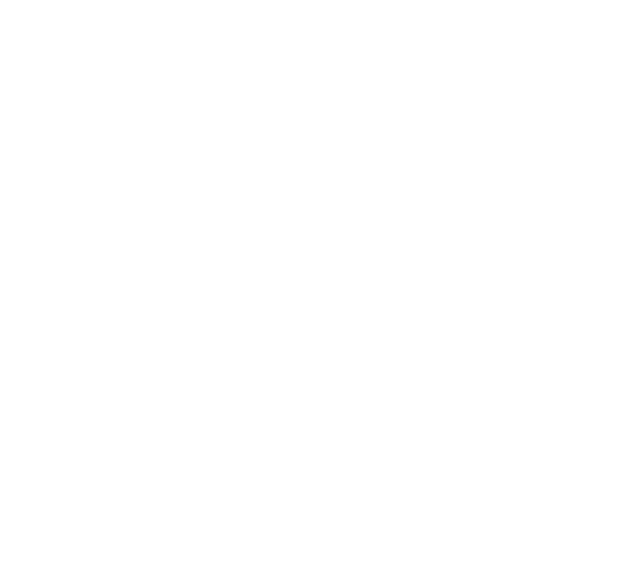
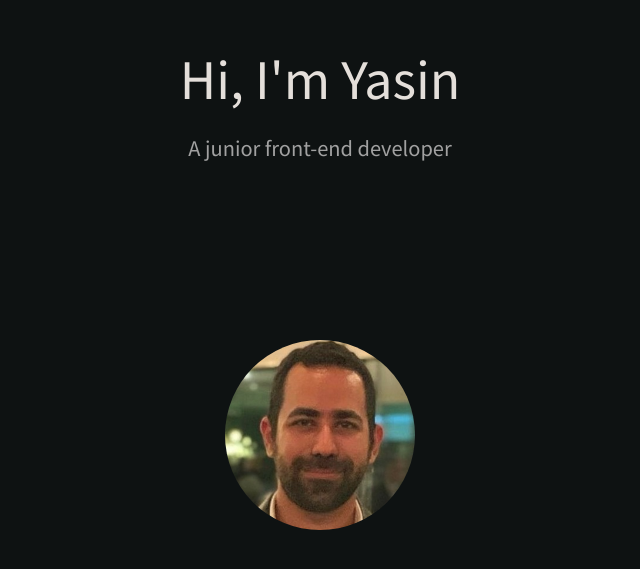
Before and after one commit to nysezgin/portfolio, a React (Create React App) app: page / in a window 1280 px wide. Shown: the part 113-682 px from the top of the page, without its empty margins (320-960 px from the left). Built offline with nearby package versions, Linux system fonts and the light colour scheme.

Commit message:
initial setup
first context (intro page), some general design

```diff
--- a/src/App.js
+++ b/src/App.js
@@ -1,11 +1,14 @@
-import './reset.css';
-import './App.scss';
+import "./reset.css";
+import "./App.scss";
+import Header from "./components/Header"
+import Main from "./components/Main"
 
 function App() {
   return (
-    <div className="App">
-
-    </div>
+    <>
+      <Header />
+      <Main />
+    </>
   );
 }
 
--- a/src/App.scss
+++ b/src/App.scss
@@ -1,9 +1,138 @@
+@import url("https://fonts.googleapis.com/css2?family=Source+Sans+Pro&display=swap");
+
+//// Variables
+
+// Colors
+
+$color-rich-black: #0e1212; //background
+$color-dark-orange: #ff9011; //links
+$color-quick-silver: #a1a1a1; //info text
+$color-timberwolf: #e4dfda; //title
+
+// Font Size
+
+$font-size-medium: 1.4rem; //info text
+$font-size-large: 1.8rem; //title
+
+//// Extends
+
+%portfolio-section {
+  display: grid;
+  justify-items: center;
+  row-gap: 20px;
+  min-height: 100vh;
+}
+
+%portfolio-section-title {
+  color: $color-timberwolf;
+  align-self: flex-end;
+}
+
+%portfolio-section-info {
+  color: $color-quick-silver;
+  font-size: $font-size-medium;
+}
+
+%menu__bar {
+  background-color: $color-timberwolf;
+  border-radius: 80px;
+  width: 35px;
+  height: 5px;
+  margin: 6px 0;
+  transition: transform 0.3s ease;
+}
+
 //// General
 
-html, body {
+html {
+  scroll-behavior: smooth;
+}
+
+html,
+body {
   height: 100%;
 }
 
 #root {
   min-height: 100%;
+  background: $color-rich-black;
+  font-family: "Source Sans Pro", sans-serif;
 }
+
+//// Header
+
+header {
+  position: fixed;
+  display: grid;
+  grid-template-columns: auto auto;
+  background-color: black;
+  padding: 10px 15px;
+  width: 100%;
+  z-index: 99;
+  box-shadow: rgba(50, 50, 93, 0.25) 0px 13px 27px -5px,
+    rgba(0, 0, 0, 0.3) 0px 8px 16px -8px;
+}
+
+// Logo
+
+.logo {
+  font-size: 25px;
+  color: $color-timberwolf;
+  justify-self: baseline;
+}
+
+// Menu
+
+.menu {
+  justify-self: end;
+  cursor: pointer;
+
+  &__bar-1 {
+    @extend %menu__bar;
+    &--active {
+      transform: rotate(-45deg) translate(-9px, 6px);
+    }
+  }
+
+    &__bar-2 {
+    @extend %menu__bar;
+    &--active {
+      opacity: 0;
+    }
+  }
+
+   &__bar-3 {
+    @extend %menu__bar;
+    &--active {
+      transform: rotate(45deg) translate(-8px, -8px);
+    }
+  }
+}
+
+// Navbar
+
+.navbar {
+
+}
+
+//// Main
+
+// Intro
+
+.intro {
+  @extend %portfolio-section;
+
+  &__title {
+    @extend %portfolio-section-title;
+    font-size: 3.5rem;
+  }
+
+  &__info {
+    @extend %portfolio-section-info;
+  }
+
+  &__image {
+    border-radius: 50%;
+    width: 190px;
+  }
+}
--- /dev/null
+++ b/src/components/Main.js
@@ -0,0 +1,10 @@
+import React from 'react'
+import Intro from "./main/Intro"
+
+export default function Main() {
+    return (
+      <main>
+        <Intro />
+      </main>
+    );
+}
--- /dev/null
+++ b/src/components/main/Intro.js
@@ -0,0 +1,16 @@
+import React from 'react'
+import nysezgin from "../images/nysezgin.jpg";
+
+export default function Intro() {
+    return (
+      <section id="intro" className="intro">
+        <h1 className="intro__title">Hi, I'm Yasin</h1>
+        <p className="intro__info">A junior front-end developer</p>
+        <img
+          className="intro__image"
+          src={nysezgin}
+          alt="Necati Yasin Sezgin"
+        />
+      </section>
+    );
+}
--- a/src/reset.css
+++ b/src/reset.css
@@ -98,3 +98,7 @@
 button {
     cursor: pointer;
   }
+
+img {
+    max-width: 100%;
+}
```
